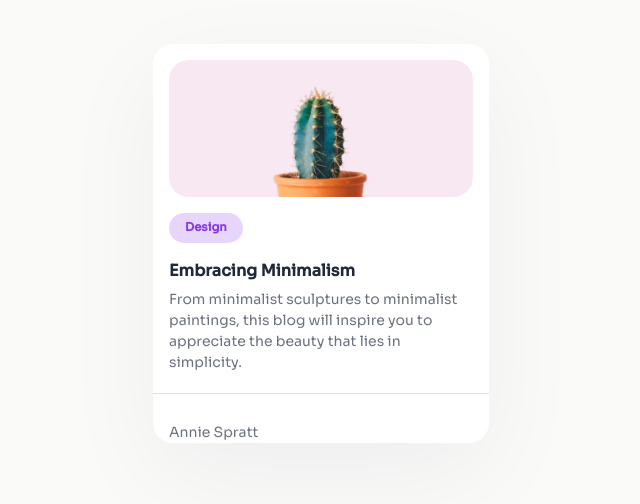
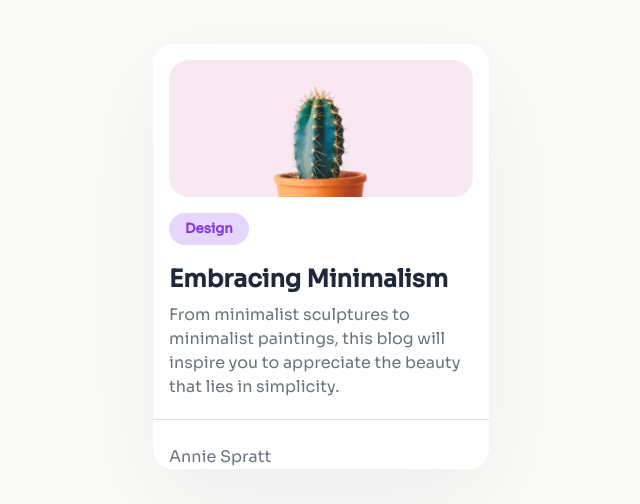
Before and after one commit to JuanDNJ/minimal-blog-card, a plain HTML site: page index.html in a window 1280 px wide. Shown: the part 120-624 px from the top of the page, without its empty margins (319-959 px from the left). Drawn offline with Linux system fonts and the light colour scheme.

Commit message:
renamed:    css/styles.css -> css/styles-view-submit.css

```diff
--- /dev/null
+++ b/css/styles-nesting.css
@@ -0,0 +1,84 @@
+@import url('https://fonts.googleapis.com/css2?family=Sora:wght@200;400;500&display=swap');
+* {
+    box-sizing: border-box;
+}
+/* Reset some default styles */
+body, h1, h2, h3, p, ul, li {
+    margin: 0;
+    padding: 0;
+}
+
+/* Add some styles for body*/
+body {
+    padding-top: 164px;
+    color: #1c1d1d;
+    font-family: 'Sora', sans-serif;
+    line-height: 1.5;
+    overflow-x: hidden;
+    display: grid;
+    background: #FAFAF9;
+    place-content: center;
+}
+
+
+
+.jv-card{
+    max-width: 336px;
+    height: min-content;
+    background: white;
+    color: #6C727F;
+    border-radius: 20px;
+    box-shadow: 0px 30px 100px 0px rgba(17, 23, 41, 0.05);
+
+    & .header{
+        padding: 16px;
+        display: flex;
+        flex-direction: column;
+        gap: 16px;
+        padding-bottom: 16px;
+
+        & img.photo{
+            width: 100%;
+            max-height: 152px;
+            border-radius: 20px;
+        }
+        & .key{
+            border-radius: 16px;
+            color: #883AE1;
+            background: #E6D6FC;
+            align-self: start;
+            padding: 6px 16px;
+            font-size: smaller;
+            font-weight: 600;
+            transition: color, box-shadow 300ms linear ;
+            /* &:hover{
+                user-select: none;
+                background: #f3eaff;
+                box-shadow: 0 0 .5px .5px#883AE1;
+                color: #ac7fdf;
+            } */
+        }
+
+    }
+    & .content{
+        padding: 0 16px;
+        display: flex;
+        flex-direction: column;
+        gap: 6px;
+         & .title {
+            color: #20293A ;
+         }
+        /* border: 1px solid #333; */
+    }
+    & .footer{
+        margin: 20px 0;
+        min-height: 50px;
+        border-top: 1px solid #e2e2e2;
+        display: flex;
+        flex-direction: column;
+        place-content: flex-start end ;
+        & .author{
+            padding-left: 16px;
+        }
+     }
+}
--- a/index.html
+++ b/index.html
@@ -4,7 +4,7 @@
 <head>
     <meta charset="UTF-8">
     <meta name="viewport" content="width=device-width, initial-scale=1.0">
-    <link rel="stylesheet" href="css/styles.css">
+    <link rel="stylesheet" href="css/styles-nesting.css">
     <title>Minimal Blog Card by Juan Valdivia - devchallenges.io</title>
     <link rel="icon" href="images/favicon.ico" type="image/x-icon" sizes="any">
 </head>
```
Also changed, not shown: css/styles-view-submit.css (renamed from css/styles.css).
